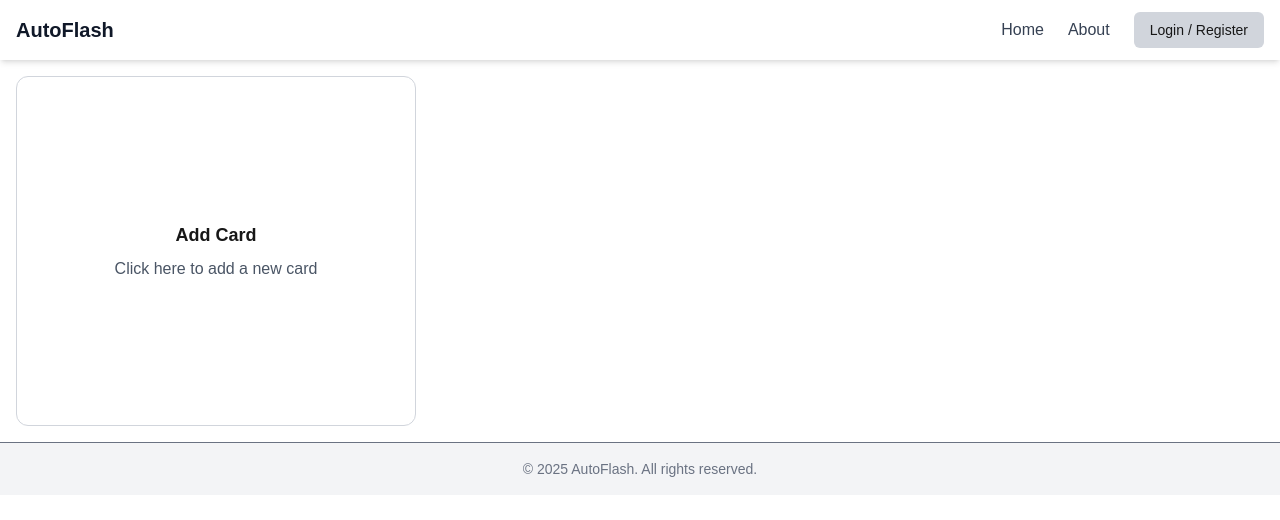
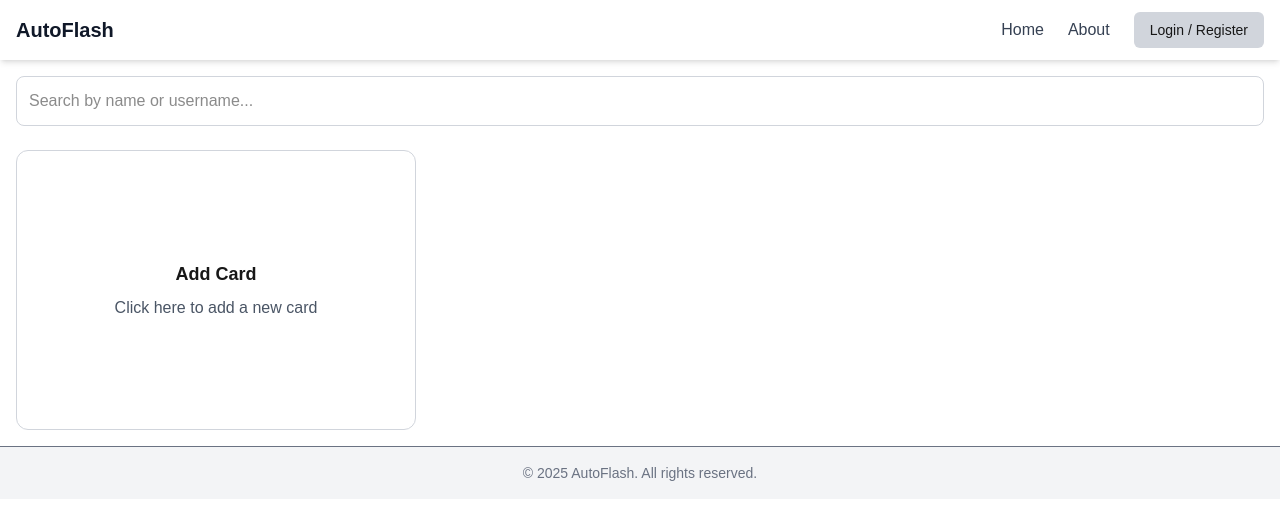
Before and after one commit to JaydenLandis/csci-4300-group-project, a Next.js app: page /cards in a window 1280 px wide. Shown: the top 520 px of the page. Built offline with nearby package versions, Linux system fonts and the light colour scheme; no server answers; the database is empty.

Commit message:
Functional Search Bar

```diff
--- a/src/app/cards/page.tsx
+++ b/src/app/cards/page.tsx
@@ -18,6 +18,7 @@ interface DemoCard {
 export default function CardsPage() {
   const [demoCards, setDemoCards] = useState<DemoCard[]>([]);
   const [loading, setLoading] = useState(true);
+  const [searchQuery, setSearchQuery] = useState("");
   const router = useRouter();
 
   useEffect(() => {
@@ -46,9 +47,17 @@ export default function CardsPage() {
     fetchCards();
   }, []);
 
+  const filteredCards = demoCards.filter((card) => {
+    const lowerSearch = searchQuery.toLowerCase();
+    return (
+      (card.setName?.toLowerCase().includes(lowerSearch) ?? false) ||
+      (card.owner?.toLowerCase().includes(lowerSearch) ?? false)
+    );
+  });
+
   const cards = [
     { type: "add" },
-    ...demoCards.map((card) => ({
+    ...filteredCards.map((card) => ({
       ...card,
       type: "demo" as const,
     })),
@@ -63,12 +72,20 @@ export default function CardsPage() {
 
   return (
     <div className="p-4">
+      <input
+        type="text"
+        placeholder="Search by name or username..."
+        className="mb-6 w-full p-3 rounded-lg border border-gray-300 focus:outline-none focus:ring-2 focus:ring-blue-500"
+        value={searchQuery}
+        onChange={(e) => setSearchQuery(e.target.value)}
+      />
+
       <div className="grid grid-cols-1 sm:grid-cols-2 md:grid-cols-3 gap-6">
         {cards.map((card, index) => (
           <div key={index} className="w-full">
             {card.type === "add" ? (
               <Link href="/new-card">
-                <div className="rounded-xl border border-gray-300 hover:shadow-lg transition bg-white min-h-[350px] flex flex-col p-4">
+                <div className="rounded-xl border border-gray-300 hover:shadow-lg transition bg-white h-[280px] flex flex-col p-4">
                   <div className="flex flex-col justify-between flex-grow h-full">
                     <div className="flex-grow flex flex-col justify-center items-center text-center">
                       <h5 className="text-lg font-semibold">Add Card</h5>
@@ -87,22 +104,22 @@ export default function CardsPage() {
                 }
                 className="w-full text-left"
               >
-                <div className="rounded-xl border border-gray-300 hover:shadow-lg transition bg-white min-h-[350px] overflow-hidden flex flex-col">
+                <div className="rounded-xl border border-gray-300 hover:shadow-lg transition bg-white h-[280px] overflow-hidden flex flex-col">
                   <Image
                     src={(card as DemoCard).imgUrl || "/assets/flashcards.jpg"}
                     alt={(card as DemoCard).setName}
                     width={400}
-                    height={250}
-                    className="w-full h-48 object-cover"
+                    height={200}
+                    className="w-full h-36 object-cover"
                   />
-                  <div className="p-4">
-                    <h5 className="text-lg font-semibold">
+                  <div className="p-3">
+                    <h5 className="text-base font-semibold">
                       {(card as DemoCard).setName}
                     </h5>
-                    <p className="text-gray-600">
+                    <p className="text-gray-600 text-sm">
                       {(card as DemoCard).flashcards.length} cards
                     </p>
-                    <h5 className="text-sm font-semibold mt-2">
+                    <h5 className="text-xs font-medium mt-2">
                       Owner: {(card as DemoCard).owner || "Anonymous"}
                     </h5>
                   </div>
```
